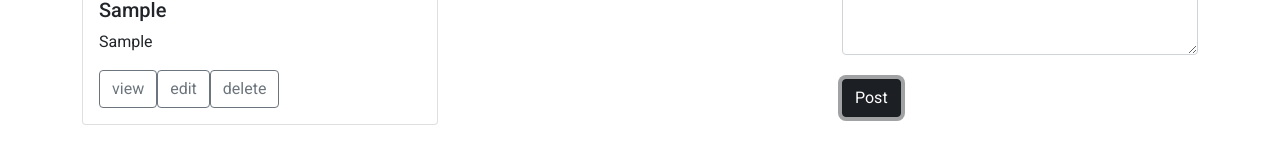
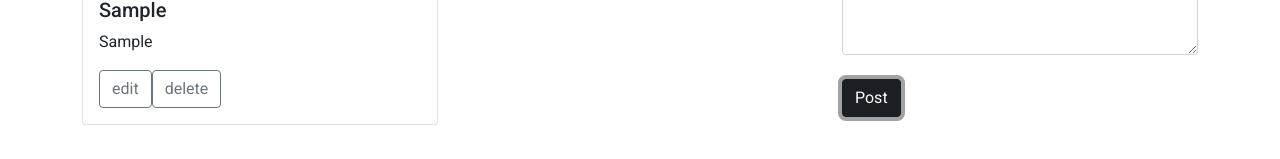
Before and after one commit to Edson2001/viralize, a Vue app: page / in a window 1280 px wide. Both pictures are taken after typing "Sample", "Sample", "Sample" into the empty fields and a click on the button "Post". Shown: the part 353-512 px from the top of the page. Built offline with nearby package versions, Linux system fonts and the light colour scheme.

Commit message:
resolver erros

```diff
--- a/src/Page/Home.vue
+++ b/src/Page/Home.vue
@@ -3,21 +3,30 @@
     import {onMounted, ref, watch, toRefs} from "vue"
     import Card from "../components/Card.vue"
 
-    let posts = ref([])
-    let filterPosts = ref([])
+    type typePost = {
+        descriptionPost: string,
+        imageBackground: string,
+        titlePost: string,
+        idPost: number
+    }
+
+    type typeFormPost = {
+        descriptionPost: string,
+        imageBackground: string,
+        titlePost: string,
+    }
+
+    let posts = ref<[typePost]>()
+
+    let filterPosts = ref<[typePost]>()
     let filterInput = ref('')
     let filtered = ref(false)
     let editing = ref(false)
 
     let idPostEditing = ref<number | null>(null)
 
-    const formPost = ref<{
-        descriptionPost: string,
-        imageBackground: string,
-        titlePost: string,
-        idPost:number | null}>({
+    const formPost = ref<typeFormPost>({
         descriptionPost: '',
-        idPost: null,
         imageBackground: '',
         titlePost: ''
     })
@@ -32,17 +41,19 @@
 
         if(descriptionPost.value == '' || titlePost.value == '' || imageBackground.value == ''){
             alert("Preencha todos os campos")
-            return "Preecha todos os campos"
+            return
         }
 
-        posts.value = [...posts.value,
+        let newPost = [...posts.value || [],
             {
                 descriptionPost: descriptionPost.value,
-                idPost: posts.value.length + 1,
+                idPost: posts.value ? posts.value.length + 1 : 0,
                 imageBackground: imageBackground.value,
                 titlePost: titlePost.value
             }
         ]
+
+        posts.value = newPost
 
         useClearFormPost()
     }
@@ -52,39 +63,52 @@
     })
 
     function deletePost(postID:number){
-        posts.value = posts.value.filter(item=>item.idPost != postID)
+
+        if(posts.value){
+            posts.value =  posts.value.filter(item=>item.idPost != postID)
+        }
+
     }
 
     function filter(){
 
+        if(posts.value){
             filterPosts.value = posts.value.filter(item=> item.titlePost === filterInput.value)
-        if(filterPosts.value.length > 0){
+
+            if(filterPosts.value && filterPosts.value.length > 0){
                 filtered.value = true
             }else{
                 filtered.value = false
             }
         }
+    }
 
     function getPostToEdit(postID: number){
-        let postEdit = posts.value.filter(item=> item.idPost == postID)
+       if(posts.value){
+        let postEdit: typePost = posts.value.filter(item=> item.idPost == postID)[0]
 
         editing.value = true
         idPostEditing.value = postID
 
-        formPost.value.descriptionPost = postEdit[0].descriptionPost
-        formPost.value.imageBackground = postEdit[0].imageBackground
-        formPost.value.titlePost = postEdit[0].titlePost
+        formPost.value.descriptionPost = postEdit.descriptionPost
+        formPost.value.imageBackground = postEdit.imageBackground
+        formPost.value.titlePost = postEdit.titlePost
+       }
     }
 
     function update(){
+        if(posts.value){
             const currentPosts = posts.value.filter(item=>item.idPost != idPostEditing.value)
-        posts.value = [...currentPosts, formPost.value]
+            console.log( posts.value, currentPosts,  idPostEditing.value)
+
+            posts.value  = [...currentPosts, formPost.value]
             editing.value = false
+        }
+
     }
 
     function useClearFormPost(){
         formPost.value.descriptionPost = ''
-        formPost.value.idPost = null
         formPost.value.imageBackground = ''
         formPost.value.titlePost = ''
     }
@@ -102,7 +126,7 @@
                             <button @click="filter" class="btn btn-dark">Filter</button>
                         </div>
                     </div>
-                    <div  v-if="filtered === false" v-for="item in posts" :key="item.idPost" class="col-md-6">
+                    <div  v-if="filtered == false" v-for="item in posts" :key="item.idPost" class="col-md-6">
                         <Card
                             :descriptionPost="item.descriptionPost"
                             :imageBackground="item.imageBackground"
--- a/src/components/Card.vue
+++ b/src/components/Card.vue
@@ -1,14 +1,11 @@
 <script lang="ts" setup>
-    import {toRefs} from "vue"
 
     const props = defineProps({
         imageBackground: String,
         titlePost: String,
         descriptionPost: String,
-        idPost: Number
+        idPost: Number || null
     })
-
-    const {descriptionPost, idPost, titlePost, imageBackground} = toRefs(props)
 
     const emit = defineEmits([
         "deletePost",
@@ -16,21 +13,24 @@
     ])
 
     function deletePost(){
-        emit("deletePost", idPost.value)
+
+        emit("deletePost", props.idPost)
+
     }
     function editPost(){
-        emit("edit", idPost.value)
+
+        emit("edit", props.idPost)
+
     }
 
 </script>
 <template>
     <div class="card mb-3">
-        <img :src="imageBackground" class="card-img-top" alt="">
+        <img :src="props.imageBackground" class="card-img-top" alt="">
         <div class="card-body">
-            <h5 class="card-title">{{titlePost}}</h5>
-            <p class="card-text">{{descriptionPost}}</p>
+            <h5 class="card-title">{{props.titlePost}}</h5>
+            <p class="card-text">{{props.descriptionPost}}</p>
             <div class="d-flex">
-                <a href="#" class="btn btn-outline-secondary">view</a>
                 <a href="#" @click.prevent="editPost" class="btn btn-outline-secondary">edit</a>
                 <a href="#" @click.prevent="deletePost" class="btn btn-outline-secondary">delete</a>
             </div>
--- a/tsconfig.json
+++ b/tsconfig.json
@@ -7,12 +7,11 @@
     "strict": true,
     "jsx": "preserve",
     "resolveJsonModule": true,
-    "isolatedModules": true,
+    "isolatedModules": false,
     "esModuleInterop": true,
     "lib": ["ESNext", "DOM"],
     "skipLibCheck": true,
-    "noEmit": true,
-    "types": ["vite/client", "@types/jest", "cypress"],
+    "noEmit": true
   },
   "include": ["src/**/*.ts", "src/**/*.d.ts", "src/**/*.tsx", "src/**/*.vue"],
   "references": [{ "path": "./tsconfig.node.json" }]
```
Also changed, not shown: 1 other file (tests, documents, lock files or other folders). Lines whose indentation alone changed are shown as unchanged.
